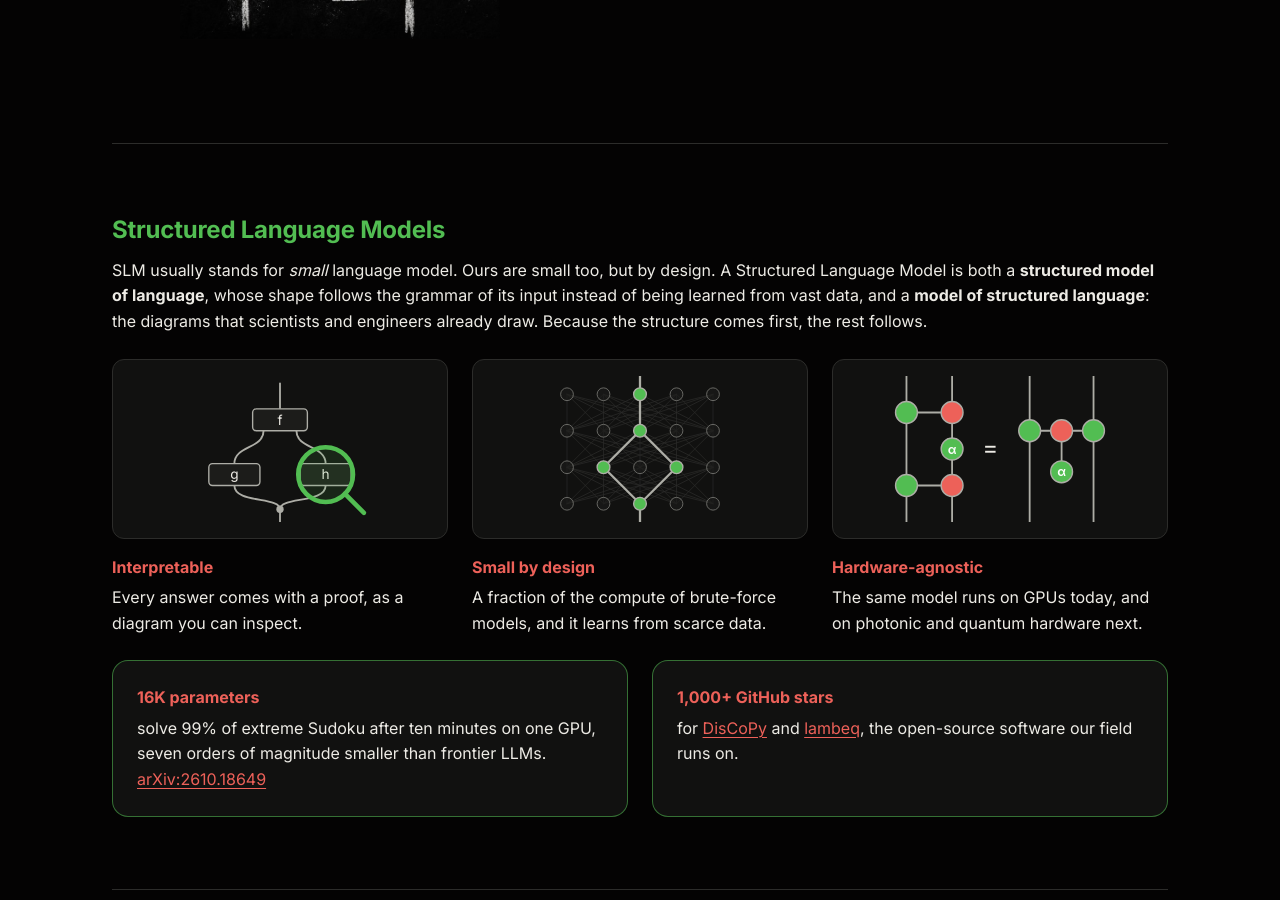
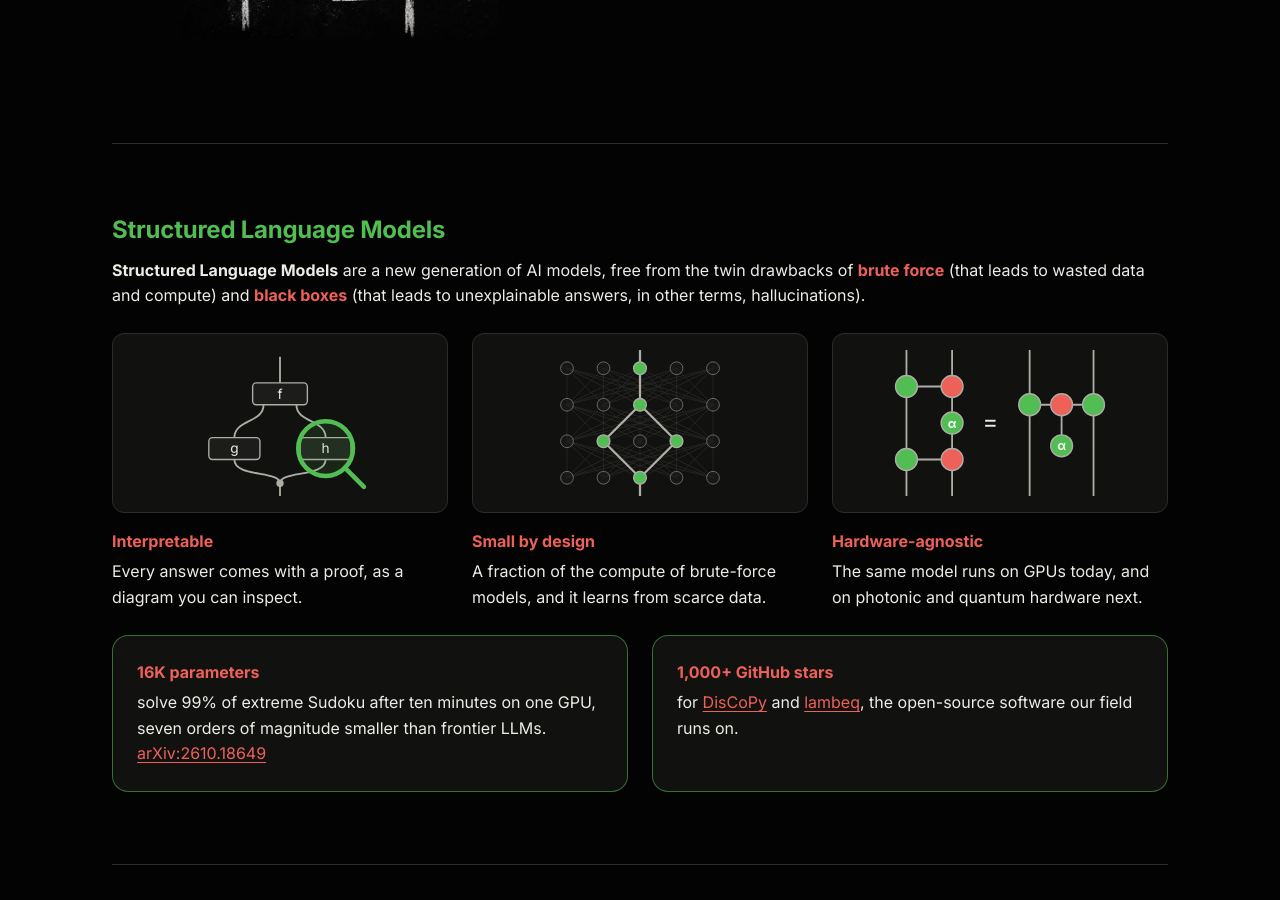
Before and after one commit to relational-intelligence/relational-intelligence.github.io, a Jekyll site: the page built from index.md, in a window 1280 px wide and 900 px high, scrolled down 325 px. Built offline with Jekyll 4.4.1, drawn with Linux system fonts in a browser that asks for light colours.

Commit message:
Open the SLM section on the twin drawbacks
Co-Authored-By: Claude Opus 5.5 <noreply@anthropic.com>
Claude-Session: https://claude.ai/code/session_01MEJxy4DVdtbcCVtav21RUV

```diff
--- a/index.md
+++ b/index.md
@@ -26,7 +26,7 @@ Structured Language Models<br>for efficient and responsible AI
 
 ## Structured Language Models
 
-SLM usually stands for *small* language model. Ours are small too, but by design. A Structured Language Model is both a **structured model of language**, whose shape follows the grammar of its input instead of being learned from vast data, and a **model of structured language**: the diagrams that scientists and engineers already draw. Because the structure comes first, the rest follows.
+**Structured Language Models** are a new generation of AI models, free from the twin drawbacks of **brute force**{: .warn} (that leads to wasted data and compute) and **black boxes**{: .warn} (that leads to unexplainable answers, in other terms, hallucinations).
 
 - {% include diagrams/interpretable.svg %} **Interpretable** Every answer comes with a proof, as a diagram you can inspect.
 - {% include diagrams/small.svg %} **Small by design** A fraction of the compute of brute-force models, and it learns from scarce data.
```
